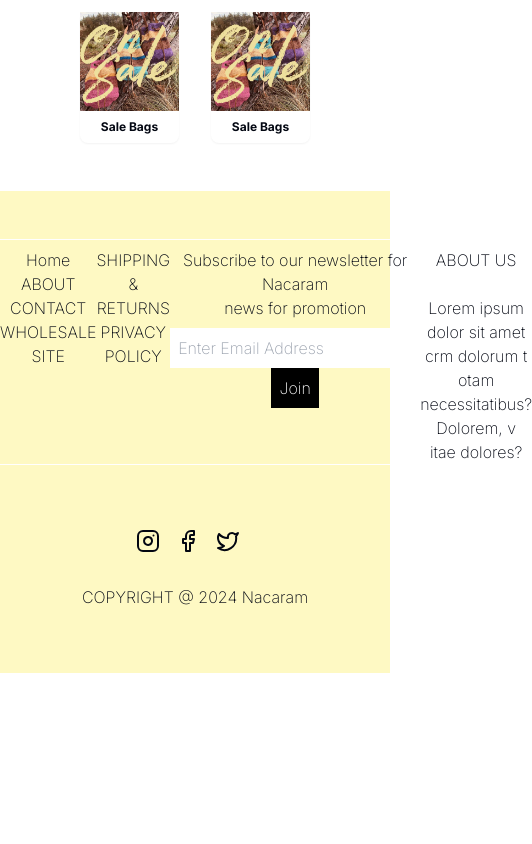
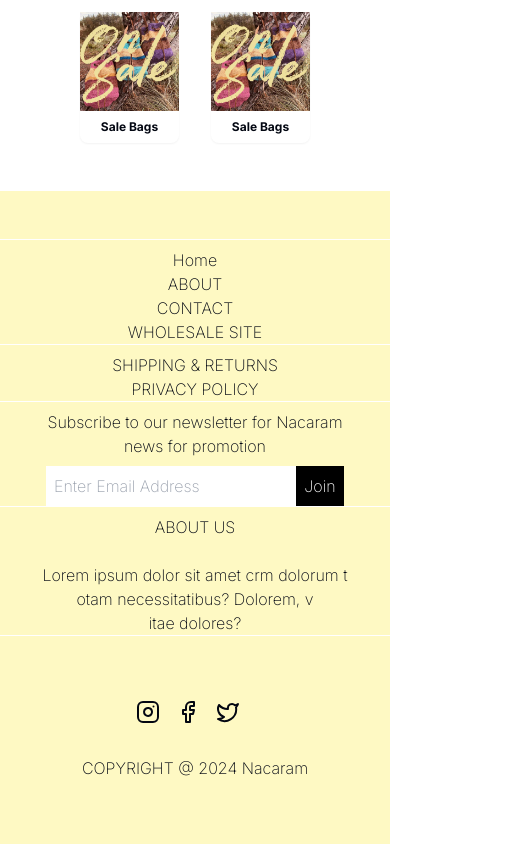
Before and after one commit to CASESENSITIVE007/nacaram, a Next.js app: page / in a window 390 px wide. Shown: the part 3658-4502 px from the top of the page, 532 px wide, since content can reach past the window. Before the commit the page ends 4331 px from the top, so only its background shows below. Built offline with nearby package versions, Linux system fonts and the light colour scheme.

Commit message:
Update Footer.tsx

```diff
--- a/components/Footer.tsx
+++ b/components/Footer.tsx
@@ -1,7 +1,7 @@
 import React from 'react'
 import background from '../components/bgimg.jpg'
 
-// import './Footer.css'
+
 import{
     InstagramIcon,
     FacebookIcon,
@@ -13,7 +13,7 @@ const Footer = () => {
     return (
 
         <div className='  footer bg-yellow-100  h-2/6 mt-12 mr-0 mb-0 pt-12 pr-0 pb-8  font-extralight '>
-            <div className="upper flex justify-around  text-center  border-b border-white  ">
+            <div className="upper md:block justify-around  text-center  border-b border-white sm:block lg:flex   ">
             <div className="home-div border-t border-white  ">
                 <p className=' mt-2 ' >Home</p>
                 <p>ABOUT</p>
```
